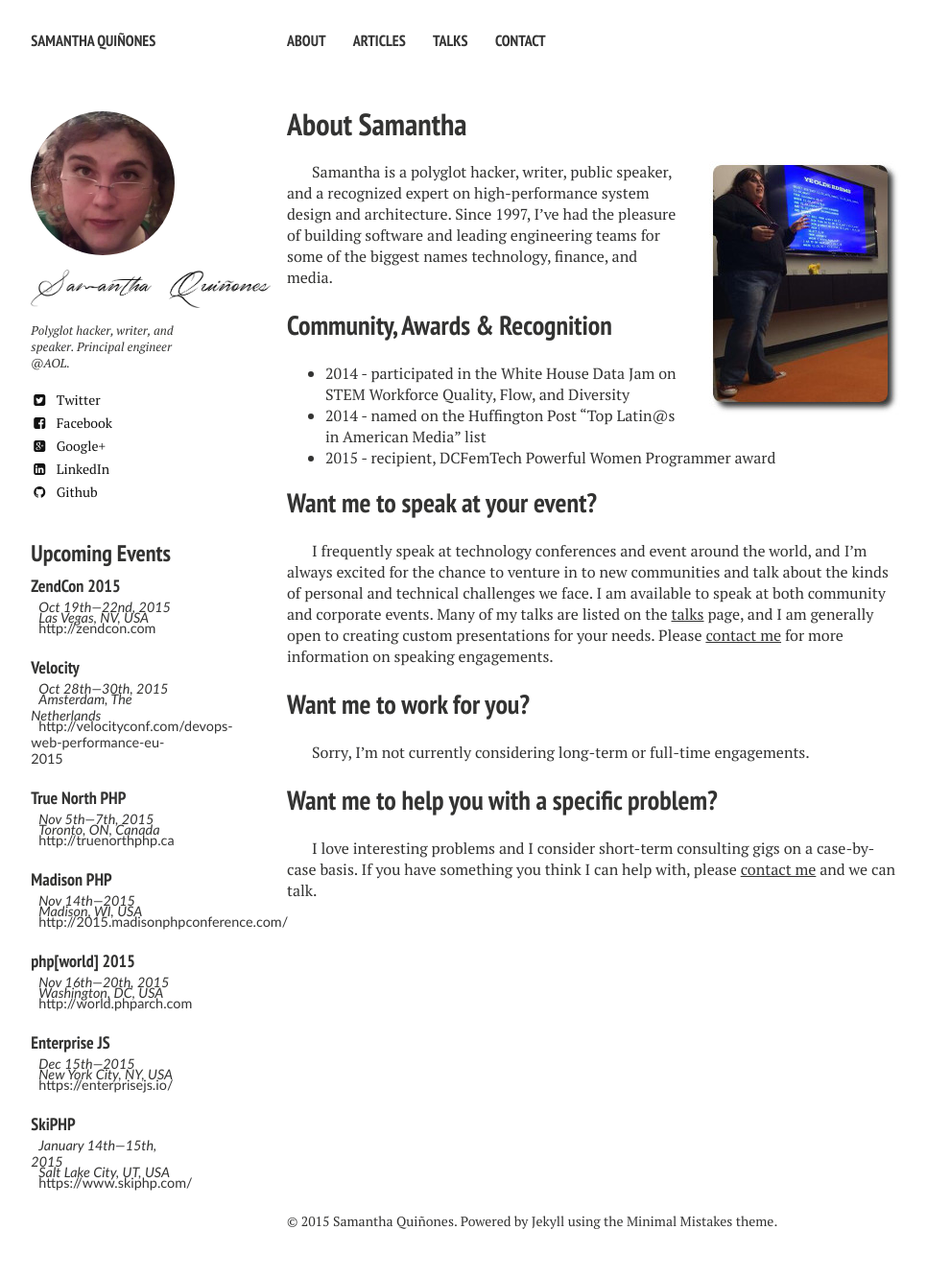
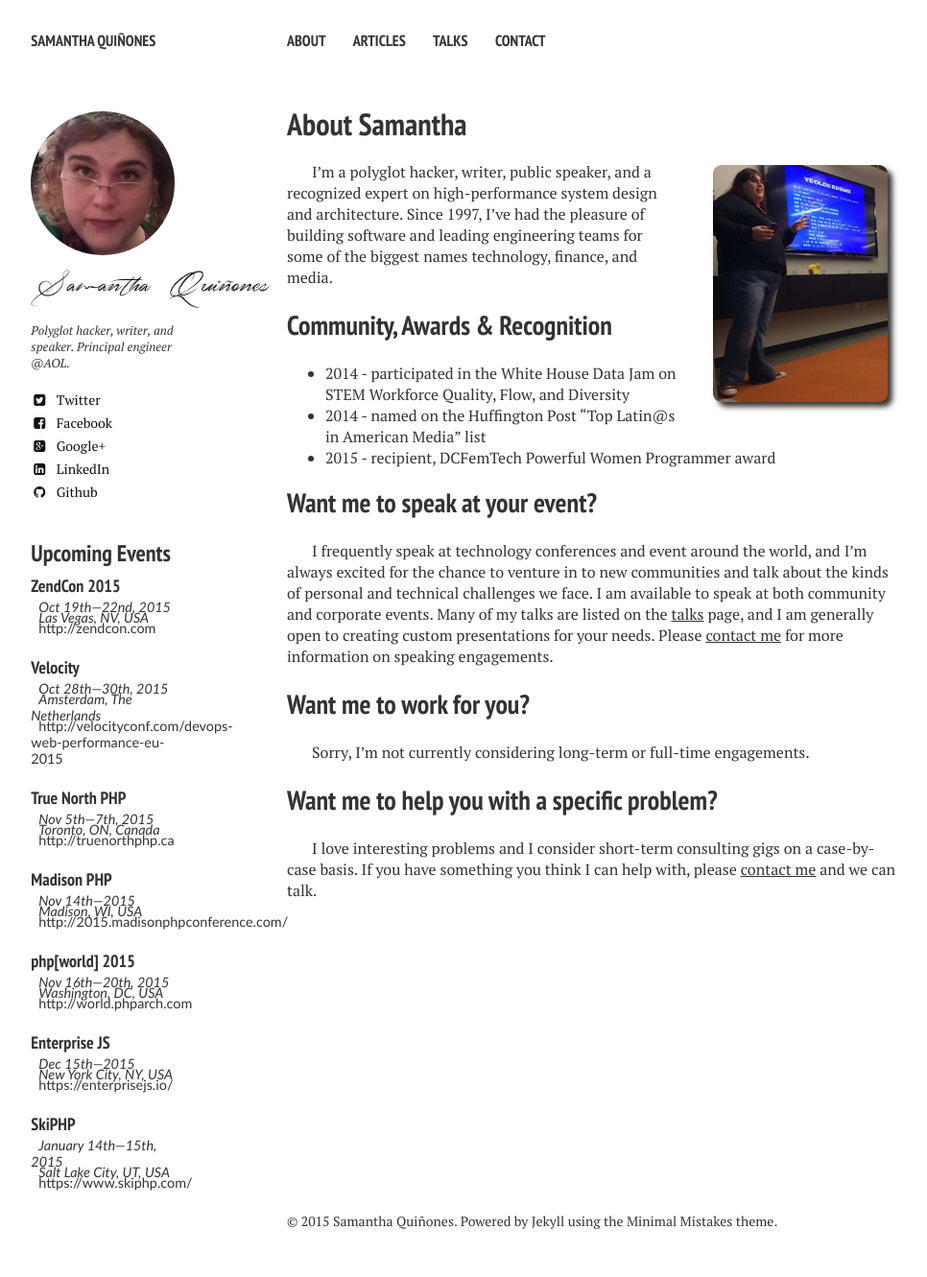
Before and after one commit to ieatkillerbees/squinones.github.io, a Jekyll site: the page built from about/index.md, in a window 1280 px wide. Shown: the whole page at 96% size, without its empty margins (21-987 px from the left). Built offline with Jekyll 4.4.1, drawn with Linux system fonts in a browser that asks for light colours; nearby versions of some CDN libraries.

Commit message:
Superfluous tense

```diff
--- a/about/index.md
+++ b/about/index.md
@@ -7,7 +7,7 @@ share: false
 comments: false
 ---
 
-<img src="/images/bmorephp_cropped.jpg" align="right" />Samantha is a polyglot hacker, writer, public speaker, and a
+<img src="/images/bmorephp_cropped.jpg" align="right" />I'm a polyglot hacker, writer, public speaker, and a
 recognized expert on high-performance system design and architecture. Since 1997, I've had the pleasure of building
 software and leading engineering teams for some of the biggest names technology, finance, and media.
 
```
